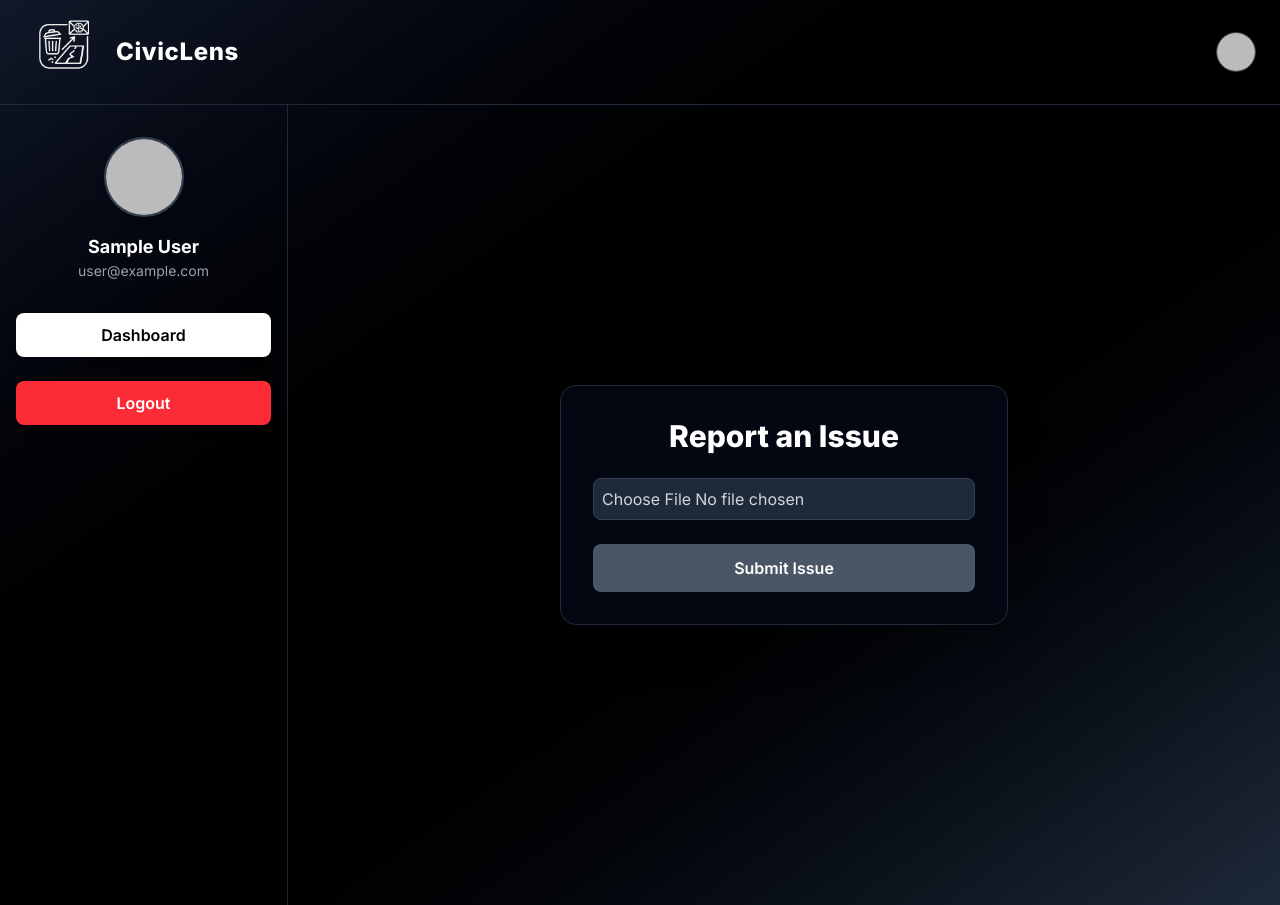
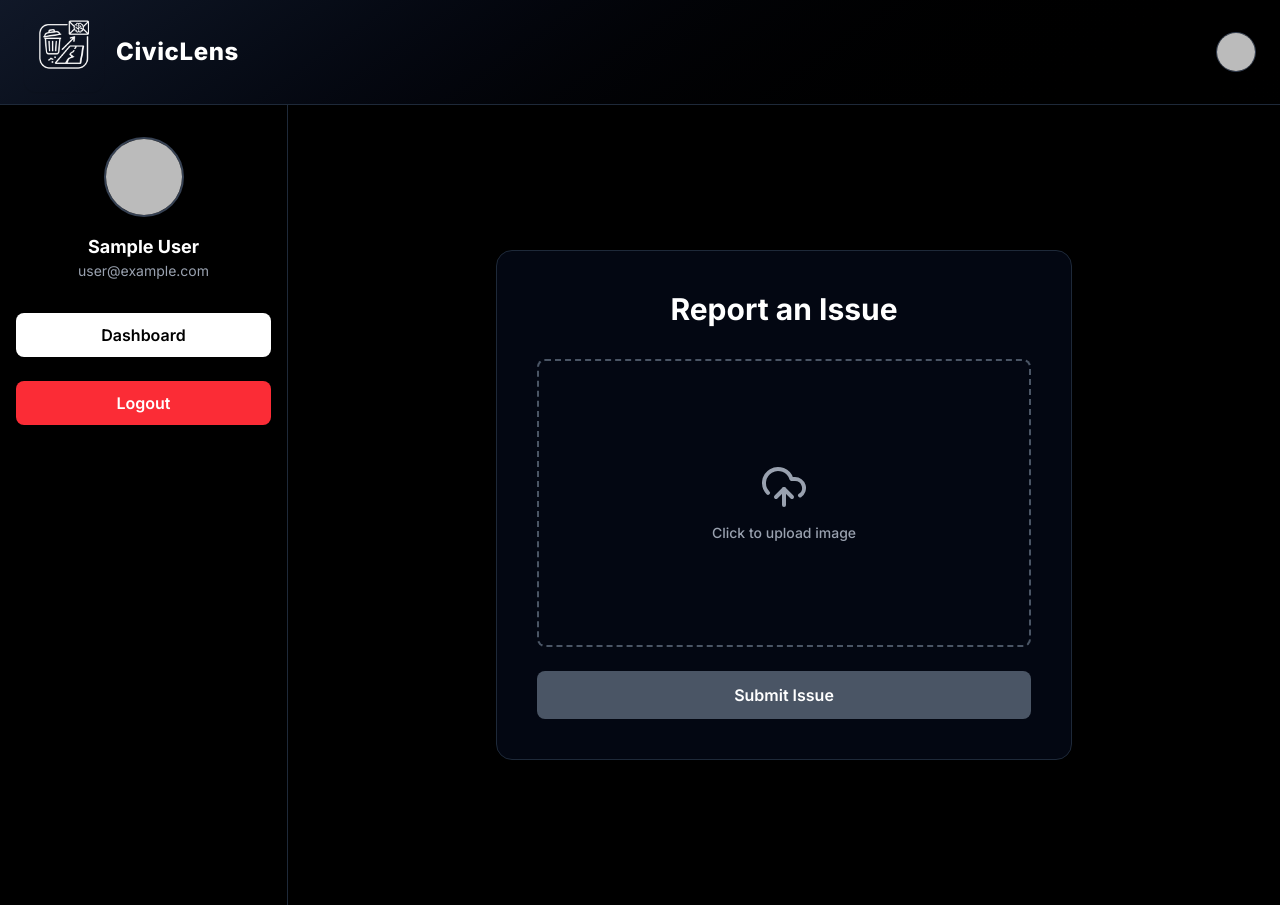
Before and after one commit to om-saraswat/CivicLens, a Next.js app in the folder civiclens/: page / in a window 1280 px wide. Built offline with nearby package versions, Linux system fonts and the light colour scheme; no server answers; sample sign-in values are in the browser's storage.

Commit message:
correct css which collapse during unkown dept problem

```diff
--- a/civiclens/src/app/api/Deptartment/route.js
+++ b/civiclens/src/app/api/Deptartment/route.js
@@ -68,7 +68,7 @@ Use this format:
   "email": "official email (must end in .gov.in or .nic.in)",
   "address": "location string",
   "subject": "formal email subject",
-  "body": "formal complaint body in full sentences, ending with user name and email",
+  "body" :  "Write a formal complaint letter in full sentences, addressed to the MCD. Start with "Dear MCD," and explain the problem of illegal garbage dumping in a specific location. Describe the issue clearly like an application. Then provide the full address and include the GPS coordinates in this format: ${lat}, ${lon}. End the complaint with a polite request for action, followed by a self-introduction. On a new line, write the user's full name and email address. Do not include any date, subject line, or urgency section. Make it feel like a formal application, not like a Gmail or email. provide coordinates in different line with proper name ",
   "lat": "${lat}",
   "lon": "${lon}"
 }
--- a/civiclens/src/app/layout.js
+++ b/civiclens/src/app/layout.js
@@ -12,7 +12,7 @@ export const metadata = {
 
 export default function RootLayout({ children }) {
   return (
-    <html lang="en">
+    <html>
       <body className={`${inter.className} min-h-screen bg-gradient-to-br from-gray-900 via-black to-gray-800`}>
         <Providers>
           <NavbarClient />
--- a/civiclens/src/app/page.js
+++ b/civiclens/src/app/page.js
@@ -1,9 +1,10 @@
 "use client";
 
 import { useSession } from "next-auth/react";
-import { useEffect, useState } from "react";
+import { useEffect, useRef, useState } from "react";
 import { useRouter } from "next/navigation";
 import Sidebar from "./Components/Sidebar";
+import { UploadCloud } from "lucide-react";
 
 export default function Home() {
   const { data: session, status } = useSession();
@@ -13,6 +14,7 @@ export default function Home() {
   const [preview, setPreview] = useState("");
   const [loading, setLoading] = useState(false);
   const [statusMessage, setStatusMessage] = useState("");
+  const fileInputRef = useRef(null);
 
   useEffect(() => {
     if (status === "unauthenticated") {
@@ -36,6 +38,14 @@ export default function Home() {
     }
   };
 
+  const handleRemoveImage = () => {
+    setImage(null);
+    setPreview("");
+    if (fileInputRef.current) {
+      fileInputRef.current.value = null;
+    }
+  };
+
   const handleSubmit = async (e) => {
     e.preventDefault();
     if (!image) return;
@@ -50,28 +60,25 @@ export default function Home() {
         const base64String = reader.result.split(",")[1];
         const mimeType = image.type;
 
-        // 1️⃣ Step 1: Image → Description
         setStatusMessage("🔍 Analyzing image...");
         const res = await fetch("/api/process-image", {
           method: "POST",
           headers: { "Content-Type": "application/json" },
           body: JSON.stringify({ base64Image: base64String, mimeType }),
         });
+
         const imgData = await res.json();
-
         if (!imgData.description) {
           setLoading(false);
           setStatusMessage("❌ Failed to analyze image.");
           return;
         }
 
-        // 2️⃣ Step 2: Get location
         setStatusMessage("📍 Getting location...");
         const location = await getLocation();
 
-        // 3️⃣ Step 3: Get department info
         setStatusMessage("🏢 Finding responsible department...");
-        const deptRes = await fetch("/api/Deptartment", { // Fixed: was "/api/Deptartment"
+        const deptRes = await fetch("/api/Deptartment", {
           method: "POST",
           headers: { "Content-Type": "application/json" },
           body: JSON.stringify({
@@ -82,31 +89,26 @@ export default function Home() {
         });
 
         const deptData = await deptRes.json();
-        console.log("🏢 Department data received:", deptData); // Debug log
-
         if (deptData.error) {
           setLoading(false);
           setStatusMessage("❌ Failed to determine department.");
           return;
         }
 
-        // 4️⃣ Store department data in session storage as backup
-        sessionStorage.setItem('departmentData', JSON.stringify(deptData));
+        sessionStorage.setItem("departmentData", JSON.stringify(deptData));
 
-        // 5️⃣ Navigate to /send-email with ALL required query params
         setStatusMessage("📧 Preparing email...");
         const query = new URLSearchParams({
           to: deptData.email || "",
           subject: deptData.subject || "",
           message: deptData.body || "",
-          department: deptData.department || "Unknown Department", // ✅ This was missing!
+          department: deptData.department || "Unknown Department",
           address: deptData.address || "",
           location: deptData.address || `Lat: ${location.lat}, Lon: ${location.lon}`,
           lat: deptData.lat || location.lat,
-          lon: deptData.lon || location.lon
+          lon: deptData.lon || location.lon,
         }).toString();
 
-        console.log("🚀 Navigating with params:", Object.fromEntries(new URLSearchParams(query)));
         router.push(`/send-email?${query}`);
       };
     } catch (err) {
@@ -128,7 +130,7 @@ export default function Home() {
         (pos) => {
           resolve({
             lat: pos.coords.latitude,
-            lon: pos.coords.longitude
+            lon: pos.coords.longitude,
           });
         },
         (error) => {
@@ -138,40 +140,61 @@ export default function Home() {
         {
           enableHighAccuracy: true,
           timeout: 10000,
-          maximumAge: 60000
+          maximumAge: 60000,
         }
       );
     });
   };
 
   return (
-    <div className="min-h-screen flex bg-transparent ">
-      <Sidebar/>
-      <main className="flex-1 flex items-center justify-center px-4 ">
-        <div className="bg-gray-950 shadow-2xl rounded-2xl p-8 w-full max-w-md text-center text-white border border-gray-800">
-          <h1 className="text-3xl font-extrabold mb-6">Report an Issue</h1>
+    <div className="min-h-screen flex flex-col md:flex-row bg-black text-white">
+      <Sidebar />
+      <main className="flex-1 flex items-center justify-center px-4 py-10 sm:px-6 lg:px-8">
+        <div className="bg-gray-950 border border-gray-800 rounded-2xl shadow-2xl w-full max-w-xl p-10 space-y-8">
+          <h1 className="text-3xl font-bold text-center">Report an Issue</h1>
 
-          <form onSubmit={handleSubmit} className="flex flex-col gap-4">
-            {preview && (
+          <form onSubmit={handleSubmit} className="flex flex-col gap-6">
+            <div className="w-full">
+              {preview ? (
+                <div className="relative w-full h-72 border border-gray-700 rounded-lg overflow-hidden">
                   <img
                     src={preview}
                     alt="Preview"
-                className="w-full h-48 object-cover rounded-lg border border-gray-700"
+                    className="w-full h-full object-cover"
                   />
-            )}
-
+                  <button
+                    type="button"
+                    onClick={handleRemoveImage}
+                    className="absolute top-2 right-2 bg-red-600 hover:bg-red-700 text-sm px-3 py-1 rounded-md"
+                  >
+                    Remove
+                  </button>
+                </div>
+              ) : (
+                <label
+                  htmlFor="file-upload"
+                  className="flex flex-col items-center justify-center h-72 w-full border-2 border-dashed border-gray-600 rounded-lg cursor-pointer hover:border-red-500 transition-colors"
+                >
+                  <UploadCloud className="w-12 h-12 text-gray-400 mb-3" />
+                  <span className="text-gray-400 font-medium text-sm">
+                    Click to upload image
+                  </span>
                   <input
+                    id="file-upload"
                     type="file"
                     accept="image/*"
                     onChange={handleFileChange}
-              required
-              className="w-full p-2 rounded-lg bg-gray-800 border border-gray-700 text-gray-300"
+                    ref={fileInputRef}
+                    className="hidden"
                   />
+                </label>
+              )}
+            </div>
 
             <button
               type="submit"
               disabled={loading || !image}
-              className={`w-full py-3 mt-2 font-semibold rounded-lg transition ${
+              className={`w-full py-3 rounded-lg font-semibold transition ${
                 loading || !image
                   ? "bg-gray-600 cursor-not-allowed"
                   : "bg-red-500 hover:bg-red-600 text-white"
@@ -182,7 +205,9 @@ export default function Home() {
           </form>
 
           {statusMessage && (
-            <p className="mt-4 text-sm text-gray-400">{statusMessage}</p>
+            <div className="text-sm text-center text-gray-400 pt-2">
+              {statusMessage}
+            </div>
           )}
         </div>
       </main>
```
Also changed, not shown: civiclens/src/app/send-email/page.jsx (+3 -36 lines). Lines whose indentation alone changed are shown as unchanged.
